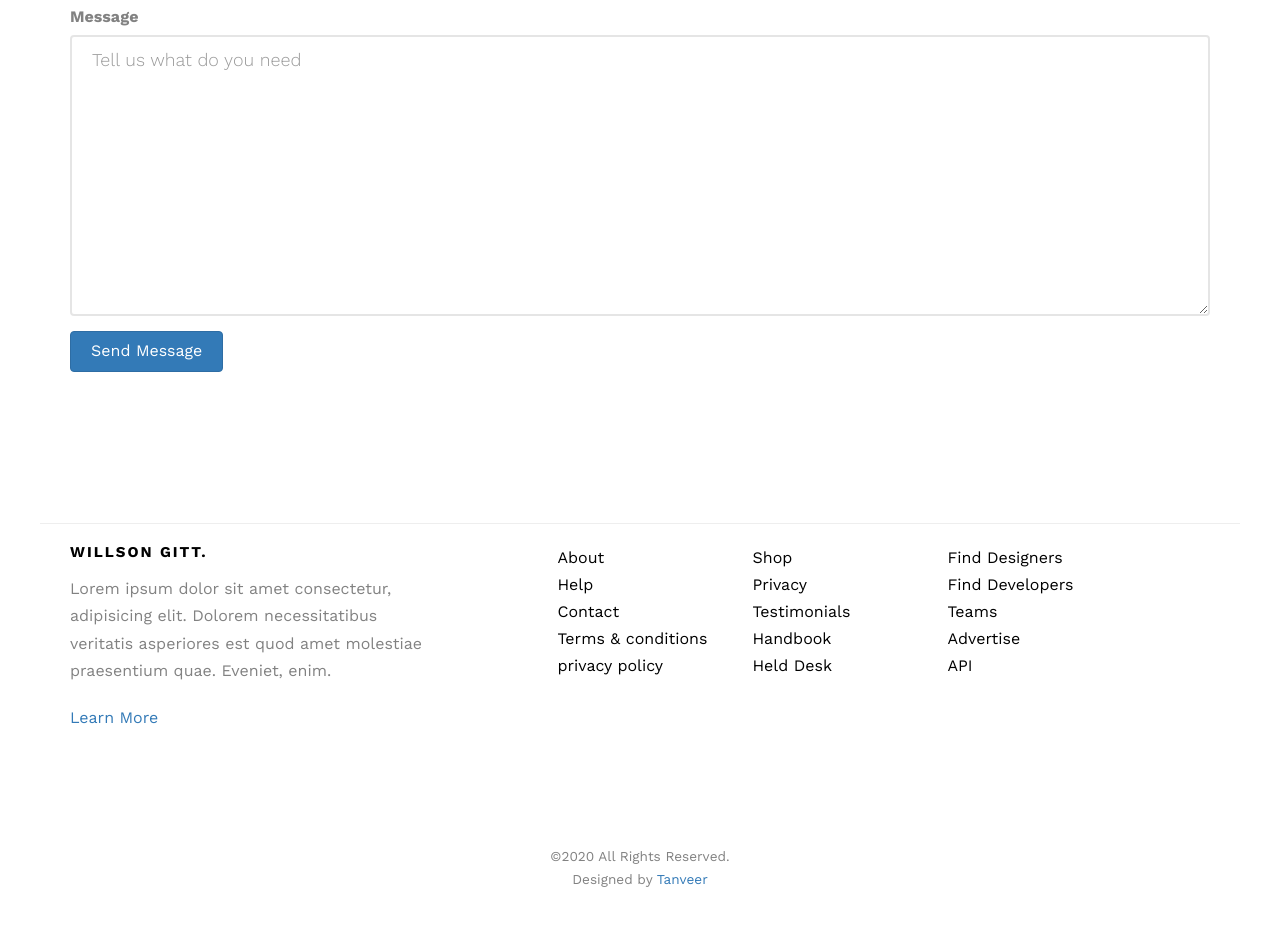
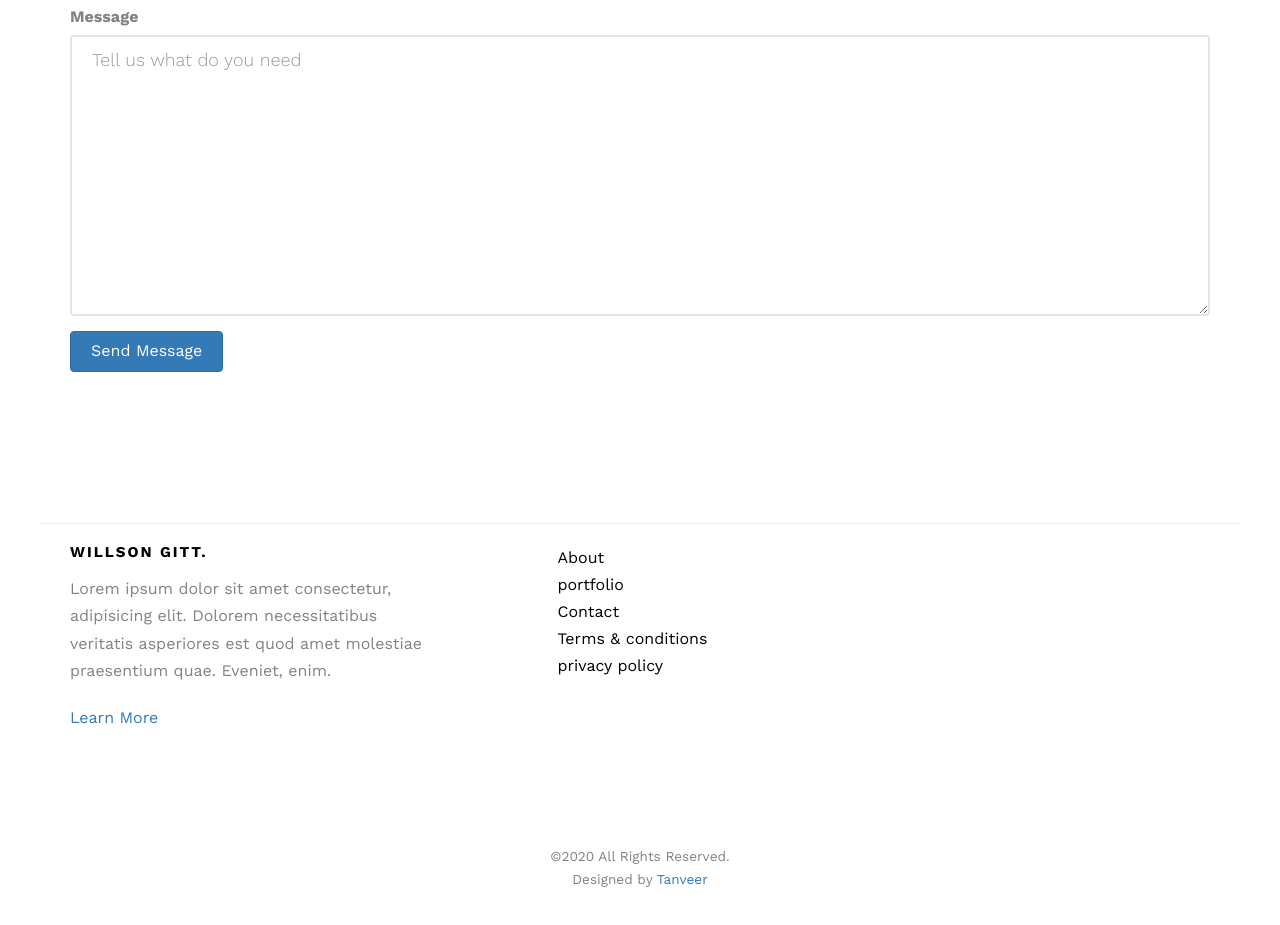
Before and after one commit to tanveer0312/portfolio, a plain HTML site: page index.html in a window 1280 px wide. Shown: the part 3605-4530 px from the top of the page. Drawn offline with nearby package versions, Linux system fonts and the light colour scheme.

Commit message:
Update index.html

```diff
--- a/index.html
+++ b/index.html
@@ -214,30 +214,10 @@
         		<div class="col-md-2 col-sm-4 col-xs-6 col-md-push-1 ">
 					<ul class="our-footer-links">
 						<li><a href="#">About</a></li>
-						<li><a href="#">Help</a></li>
+						<li><a href="#">portfolio</a></li>
 						<li><a href="#">Contact</a></li>
 						<li><a href="#">Terms & conditions</a></li>
 						<li><a href="#">privacy policy</a></li>
-					</ul>
-				</div>
-
-				<div class="col-md-2 col-sm-4 col-xs-6 col-md-push-1 ">
-					<ul class="our-footer-links">
-						<li><a href="#">Shop</a></li>
-						<li><a href="#">Privacy</a></li>
-						<li><a href="#">Testimonials</a></li>
-						<li><a href="#">Handbook</a></li>
-						<li><a href="#">Held Desk</a></li>
-					</ul>
-				</div>
-
-				<div class="col-md-2 col-sm-4 col-xs-6 col-md-push-1 ">
-					<ul class="our-footer-links">
-						<li><a href="#">Find Designers</a></li>
-						<li><a href="#">Find Developers</a></li>
-						<li><a href="#">Teams</a></li>
-						<li><a href="#">Advertise</a></li>
-						<li><a href="#">API</a></li>
 					</ul>
 				</div>
 			</div>
```
